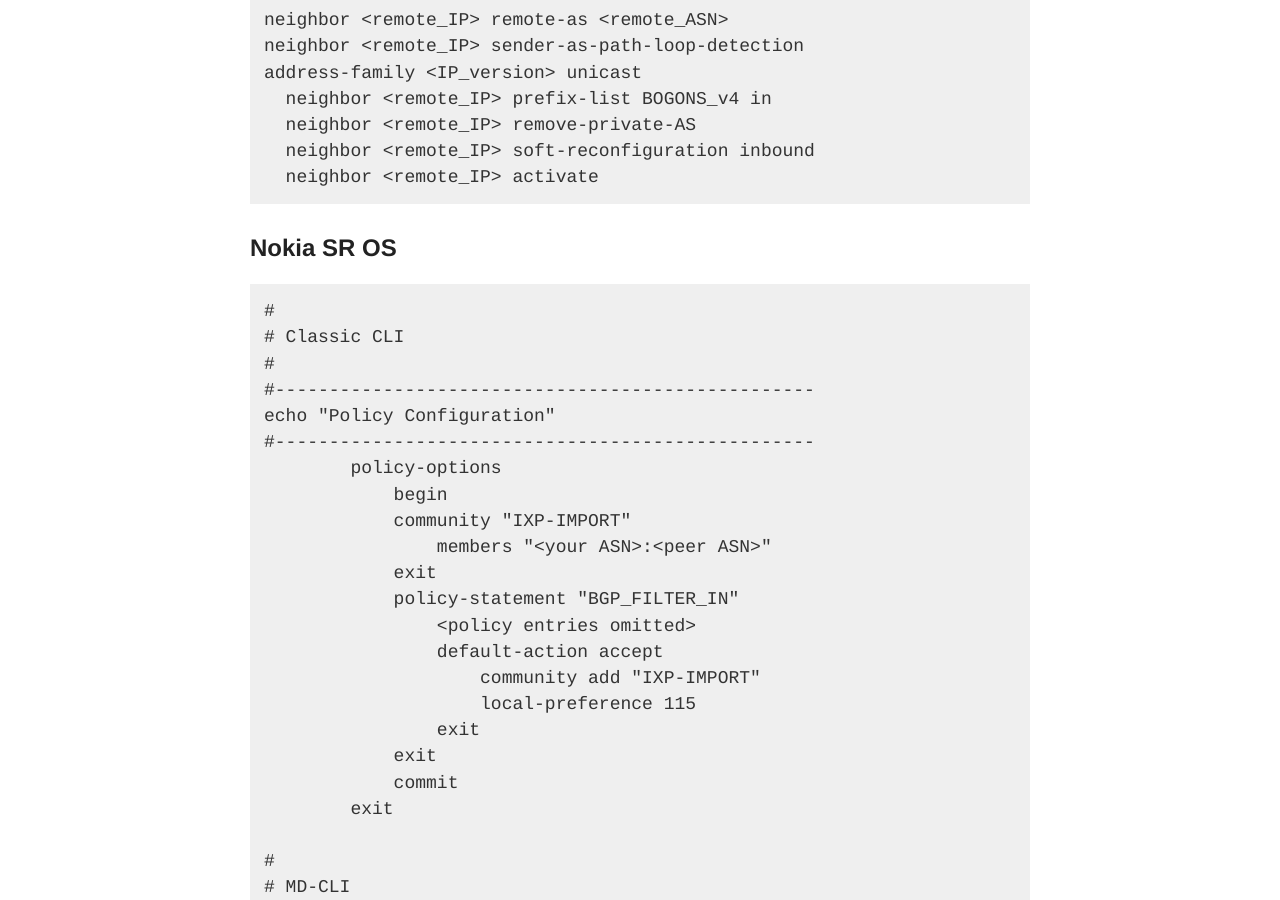
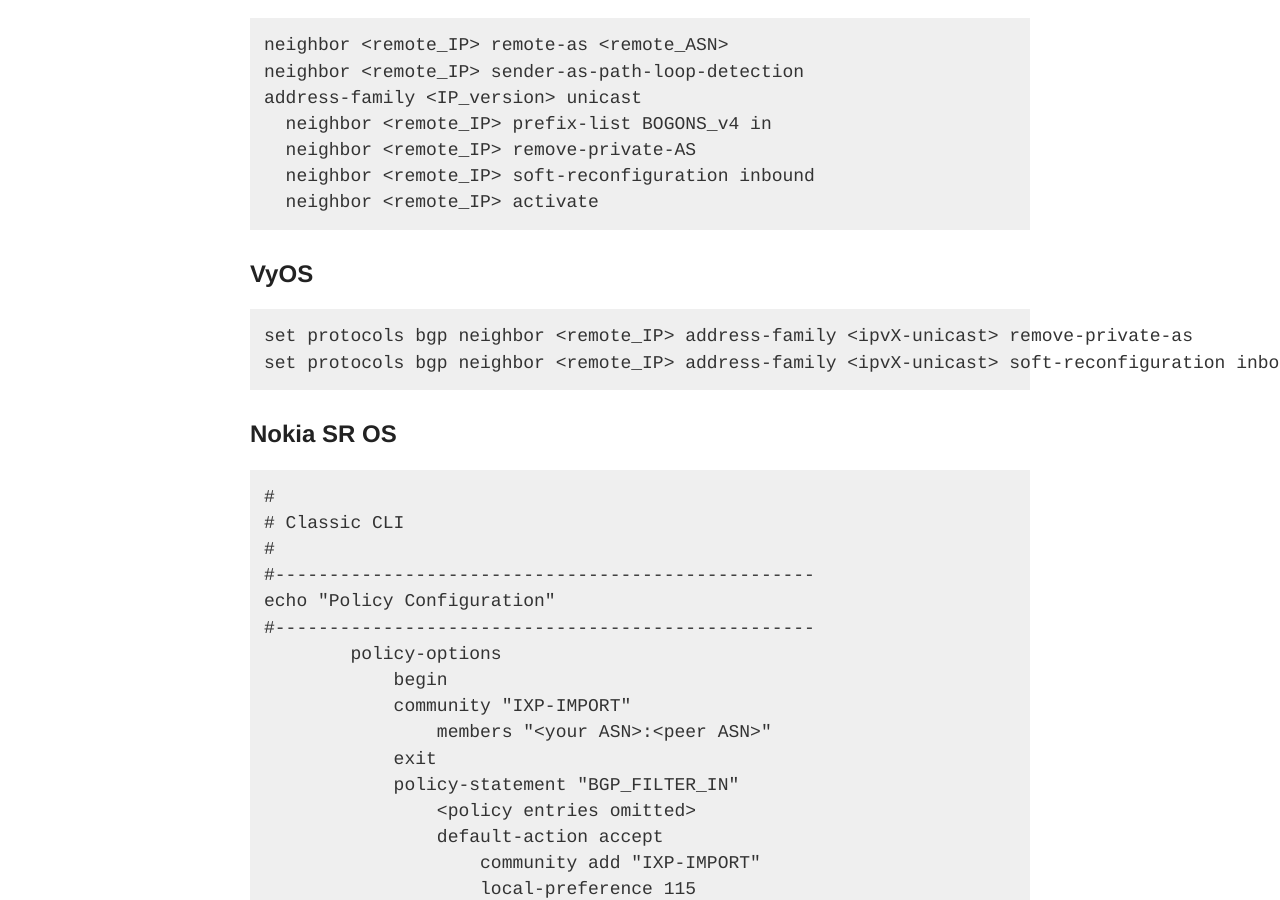
Before and after one commit to NLNOG/bgpfilterguide, a Jekyll site: the page built from guides/default_accept.md, in a window 1280 px wide and 900 px high, scrolled down 2203 px. Built offline with Jekyll 4.4.1, drawn with Linux system fonts in a browser that asks for light colours.

Commit message:
Default Accept: Add a VyOS Example

````diff
--- a/guides/default_accept.md
+++ b/guides/default_accept.md
@@ -80,6 +80,12 @@
   neighbor <remote_IP> activate
 ```
 
+## VyOS
+```
+set protocols bgp neighbor <remote_IP> address-family <ipvX-unicast> remove-private-as
+set protocols bgp neighbor <remote_IP> address-family <ipvX-unicast> soft-reconfiguration inbound
+```
+
 ## Nokia SR OS
 ```
 #
````
